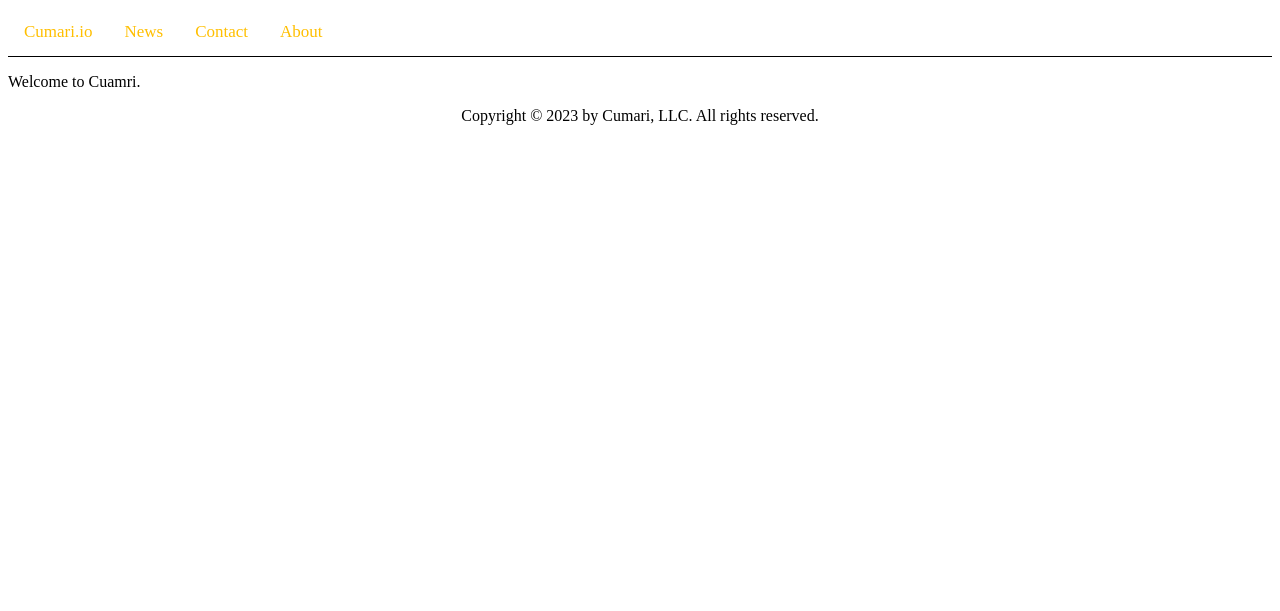
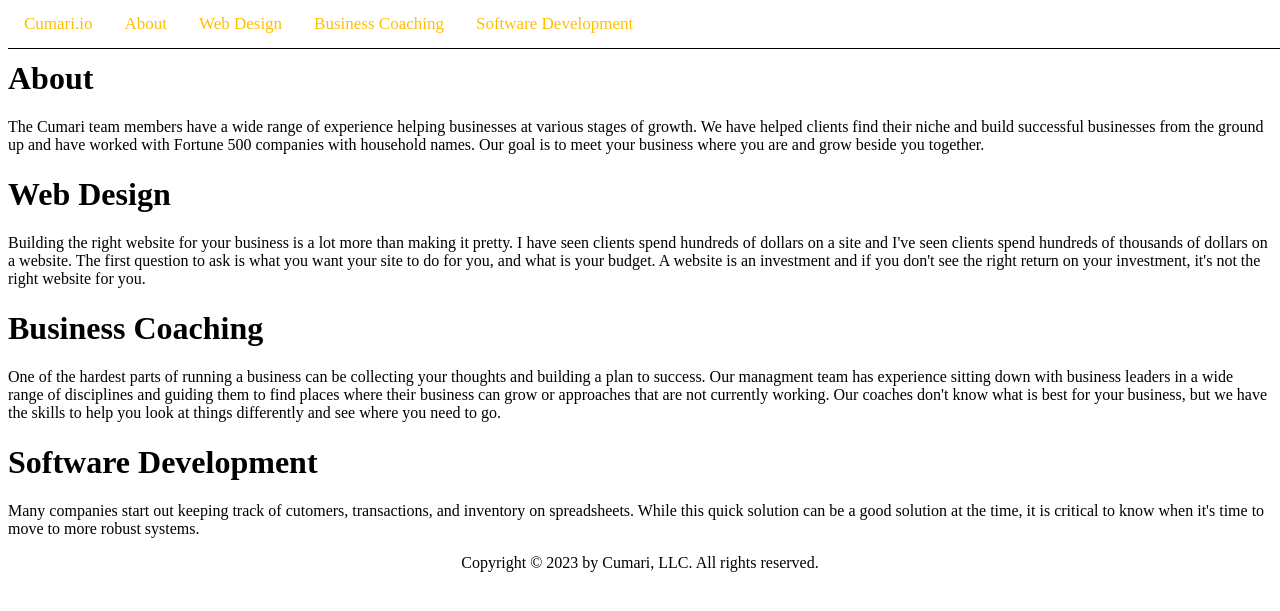
Before and after one commit to cumari/cumari_io, a Jekyll site: the page built from index.html, in a window 1280 px wide. Shown: the top 611 px of the page. Built offline with Jekyll 4.4.1, drawn with Linux system fonts in a browser that asks for light colours.

Commit message:
adding copy

```diff
--- a/_includes/header.html
+++ b/_includes/header.html
@@ -12,9 +12,10 @@ function myFunction() {
 
 <div class="topnav" id="myTopnav">
   <a href="/">Cumari.io</a>
-  <a href="#news">News</a>
-  <a href="#contact">Contact</a>
   <a href="#about">About</a>
+  <a href="#web_design">Web Design</a>
+  <a href="#coaching">Business Coaching</a>
+  <a href="#custom_software">Software Development</a>
   <a href="javascript:void(0);" class="icon" onclick="myFunction()">
     <i class="fa fa-bars"></i>
   </a>
--- a/_sass/main.scss
+++ b/_sass/main.scss
@@ -3,6 +3,9 @@
   background-color: #fff;
   border-bottom: 1px solid black;
   overflow: hidden;
+  position: fixed; /* Set the navbar to fixed position */
+  top: 0; /* Position the navbar at the top of the page */
+  width: 100%; /* Full width */
 }
 
 /* Style the links inside the navigation bar */
@@ -33,6 +36,10 @@
   display: none;
 }
 
+.post {
+  margin-top: 60px;
+}
+
 /* When the screen is less than 600 pixels wide, hide all links, except for the first one ("Home"). Show the link that contains should open and close the topnav (.icon) */
 @media screen and (max-width: 600px) {
   .topnav a:not(:first-child) {display: none;}
--- a/index.html
+++ b/index.html
@@ -3,7 +3,26 @@ layout: default
 title: Home
 ---
 
+ <h1 id="about">About</h1>
 
 <p>
-	Welcome to Cuamri.
+	The Cumari team members have a wide range of experience helping businesses at various stages of growth. We have helped clients find their niche and build successful businesses from the ground up and have worked with Fortune 500 companies with household names. Our goal is to meet your business where you are and grow beside you together.
 </p>
+
+<h1 id="web_design">Web Design</h1>
+
+<p>
+	Building the right website for your business is a lot more than making it pretty. I have seen clients spend hundreds of dollars on a site and I've seen clients spend hundreds of thousands of dollars on a website. The first question to ask is what you want your site to do for you, and what is your budget. A website is an investment and if you don't see the right return on your investment, it's not the right website for you.
+</p>
+
+<h1 id="coaching">Business Coaching</h1>
+
+<p>
+	One of the hardest parts of running a business can be collecting your thoughts and building a plan to success. Our managment team has experience sitting down with business leaders in a wide range of disciplines and guiding them to find places where their business can grow or approaches that are not currently working. Our coaches don't know what is best for your business, but we have the skills to help you look at things differently and see where you need to go.
+</p>
+
+<h1 id="custom_software">Software Development</h1>
+
+<p>
+	Many companies start out keeping track of cutomers, transactions, and inventory on spreadsheets. While this quick solution can be a good solution at the time, it is critical to know when it's time to move to more robust systems.
+</p>
```
Also changed, not shown: about.markdown (deleted, +0 -18 lines).
